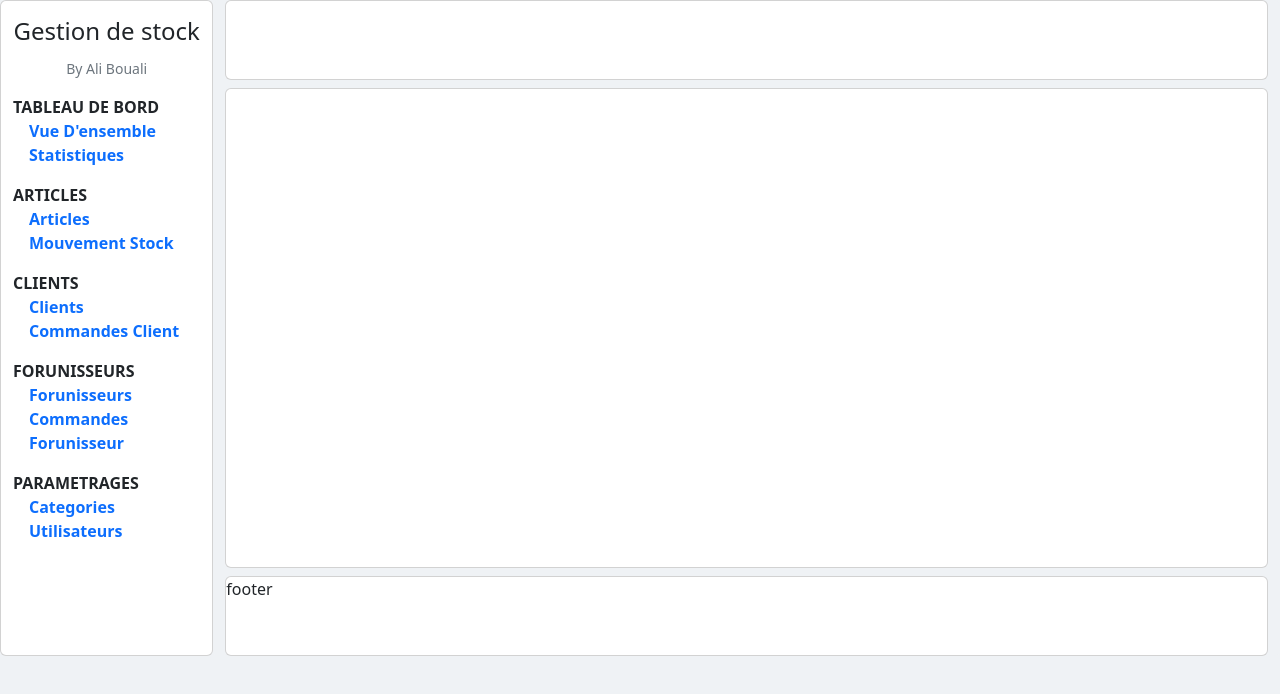
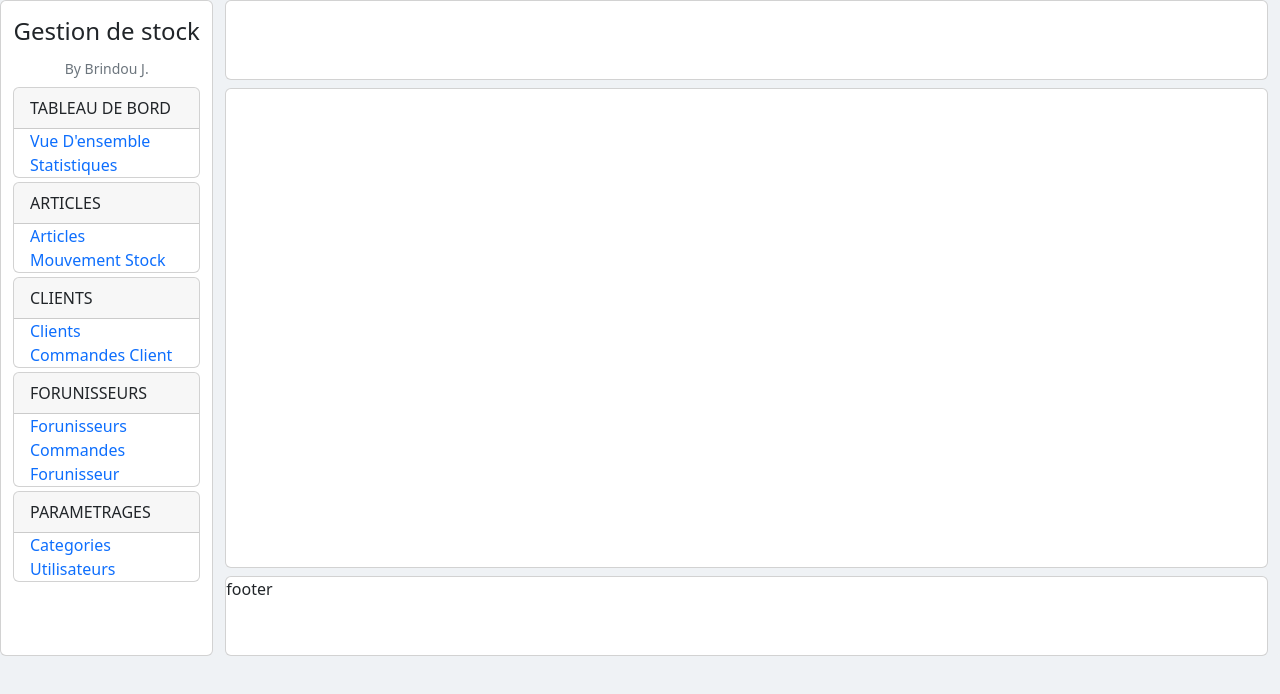
Before and after one commit to 225junior/stockGular, an Angular app: page / in a window 1280 px wide. Shown: the top 694 px of the page. Built offline with nearby package versions, Linux system fonts and the light colour scheme.

Commit message:
Add card to menu

```diff
--- a/src/app/components/menu/menu.component.html
+++ b/src/app/components/menu/menu.component.html
@@ -1,5 +1,7 @@
-<div class="parent mt-3 mb-3" *ngFor="let menu of menu">
-    {{menu.title}} <i class="fas fa-chart-pie"></i>
+<div class="parent card mt-1" *ngFor="let menu of menu">
+    <div class="card-header">
+        {{menu.title}} <i class="fas fa-chart-pie"></i>
+      </div>
     <div class="enfant" *ngFor="let sub of menu.subMenu">
         <a href="javascript:void(0)" (click)="navigateTo(sub.url)">{{sub.title}}</a>
     </div>
--- a/src/app/components/menu/menu.component.scss
+++ b/src/app/components/menu/menu.component.scss
@@ -1,7 +1,5 @@
 .parent {
     text-transform: uppercase;
-    text-align: left;
-    font-weight: 600;
 }
 
 .enfant{
--- a/src/app/pages/page-dashboard/page-dashboard.component.html
+++ b/src/app/pages/page-dashboard/page-dashboard.component.html
@@ -4,7 +4,7 @@
             <div class="col pl-0 pr-0">
                 <div class="card mt-3 mb-2 border-none text-center">
                     <h4>Gestion de stock</h4>
-                    <small class="form-text text-muted">By Ali Bouali</small>
+                    <small class="form-text text-muted">By Brindou J.</small>
                 </div>
                 <div>
                     <app-menu></app-menu>
```
